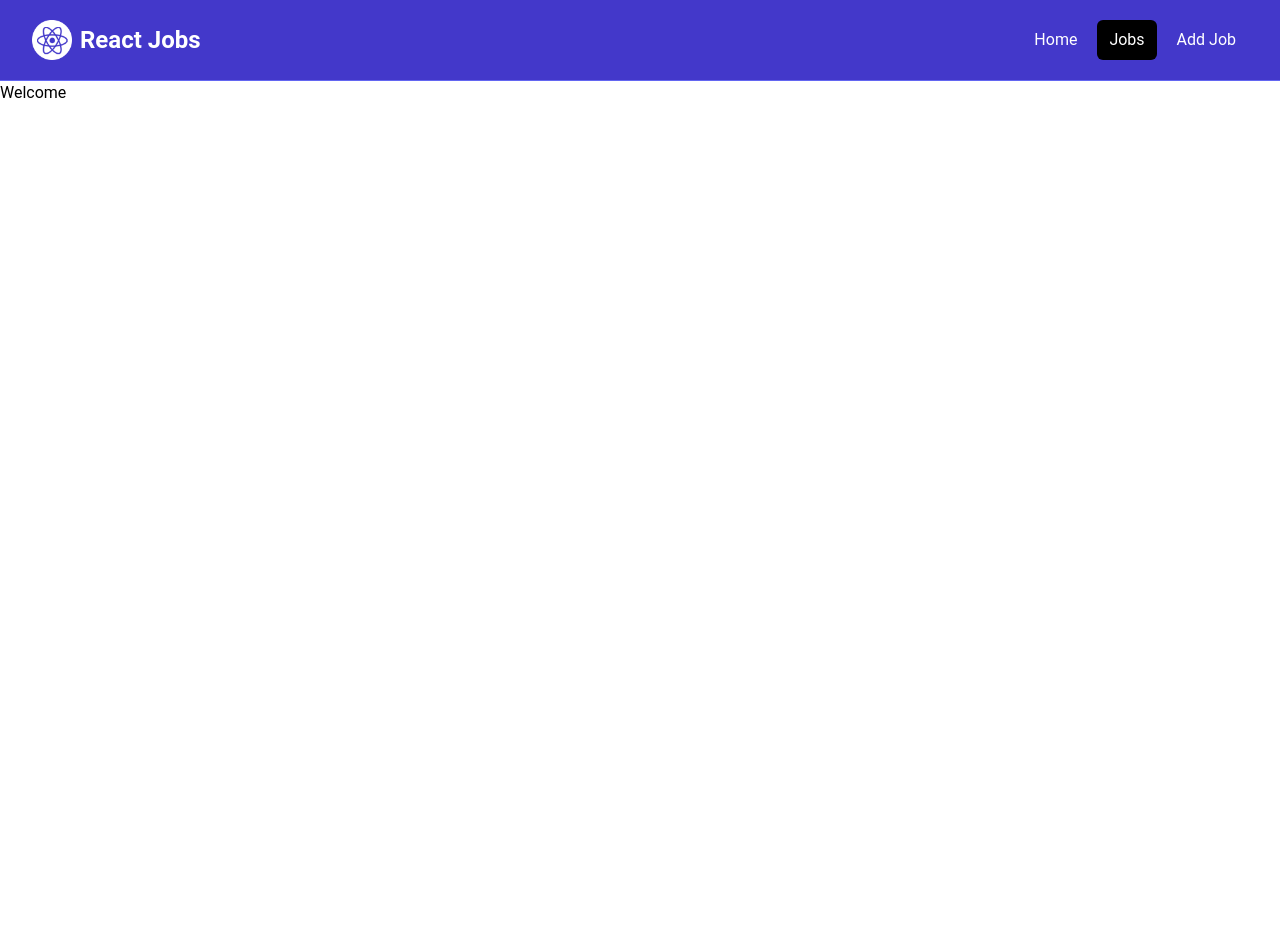
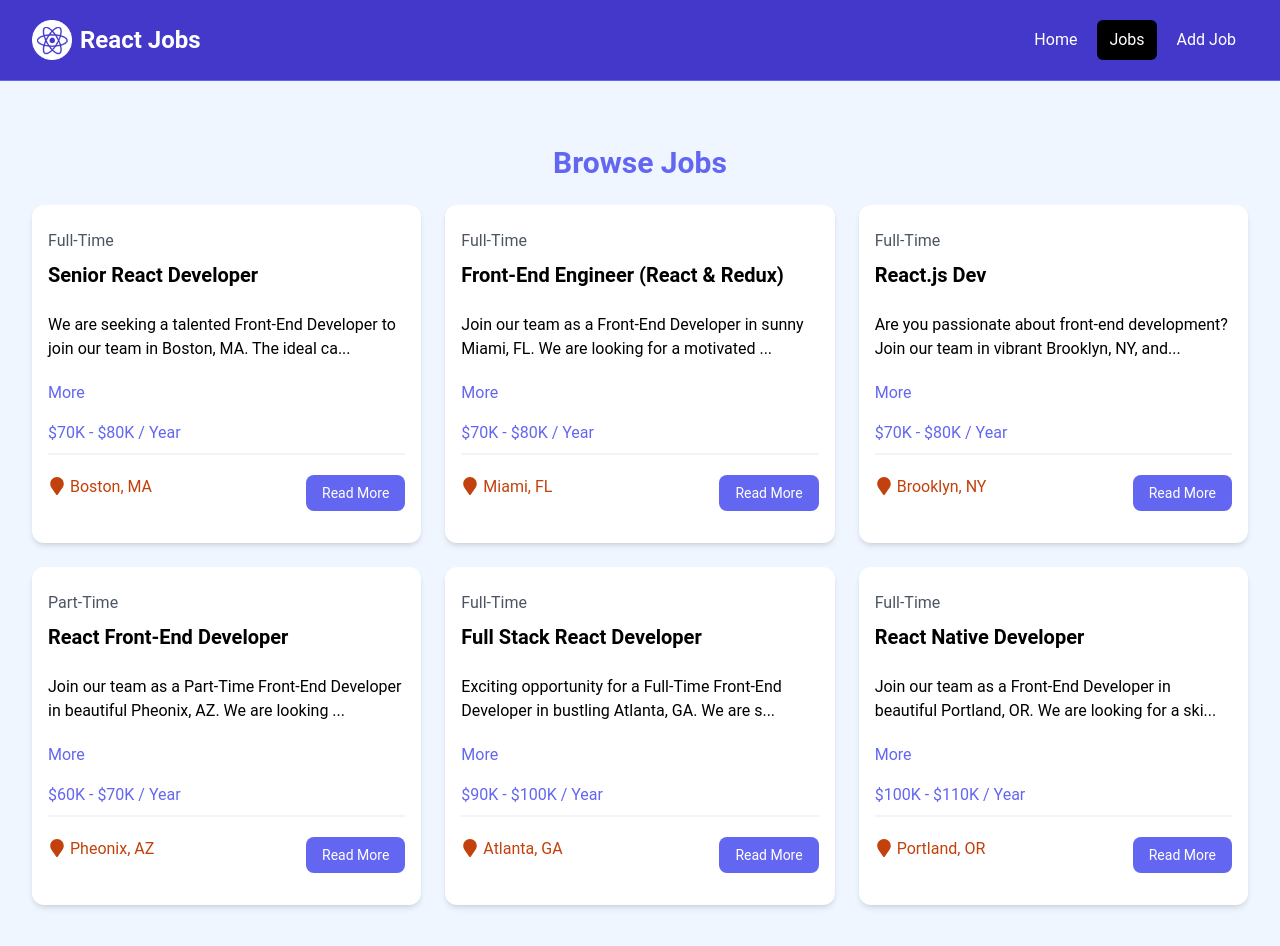
Before and after one commit to AbijuruT/React-journey, a React (Vite) app in the folder job-finder/: page /jobs in a window 1280 px wide. Shown: the top 946 px of the page. Before the commit the page ends 800 px from the top, so only its background shows below. Built offline with nearby package versions, Linux system fonts and the light colour scheme.

Commit message:
Adding jobs page

```diff
--- a/job-finder/src/components/JobListings.jsx
+++ b/job-finder/src/components/JobListings.jsx
@@ -1,16 +1,16 @@
 import jobs from '../jobs.json';
 import SingleJobListing from './SingleJobListing';
-const JobListings = () => {
+const JobListings = ({ isHome = false }) => {
 	// This is in order to get 3 recent jobs from the listing
-	const recentJobs = jobs.slice(0, 3);
+	const jobListings = isHome ? jobs.slice(0, 3) : jobs;
 	return (
 		<section className='bg-blue-50 px-4 py-10'>
 			<div className='container-xl lg:container m-auto'>
 				<h2 className='text-3xl font-bold text-indigo-500 mb-6 text-center'>
-					Browse Jobs
+					{isHome ? 'Recent Jobs' : 'Browse Jobs'}
 				</h2>
 				<div className='grid grid-cols-1 md:grid-cols-3 gap-6'>
-					{recentJobs.map((job) => (
+					{jobListings.map((job) => (
 						<SingleJobListing key={job.id} job={job} />
 					))}
 				</div>
--- a/job-finder/src/pages/JobsPage.jsx
+++ b/job-finder/src/pages/JobsPage.jsx
@@ -1,4 +1,9 @@
+import JobListings from '../components/JobListings';
 const JobsPage = () => {
-	return <>Welcome</>;
+	return (
+		<section className='bg-blue-50 px-4 py-6'>
+			<JobListings />
+		</section>
+	);
 };
 export default JobsPage;
```
